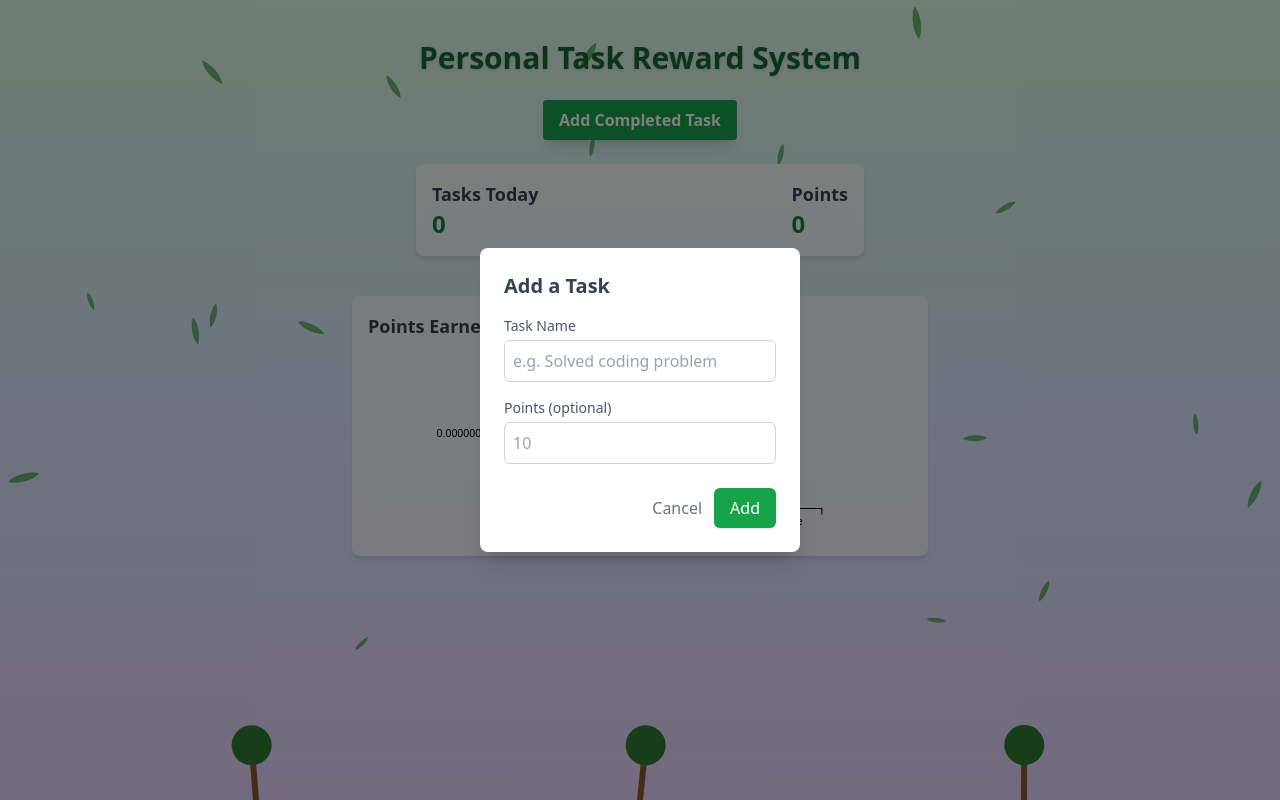
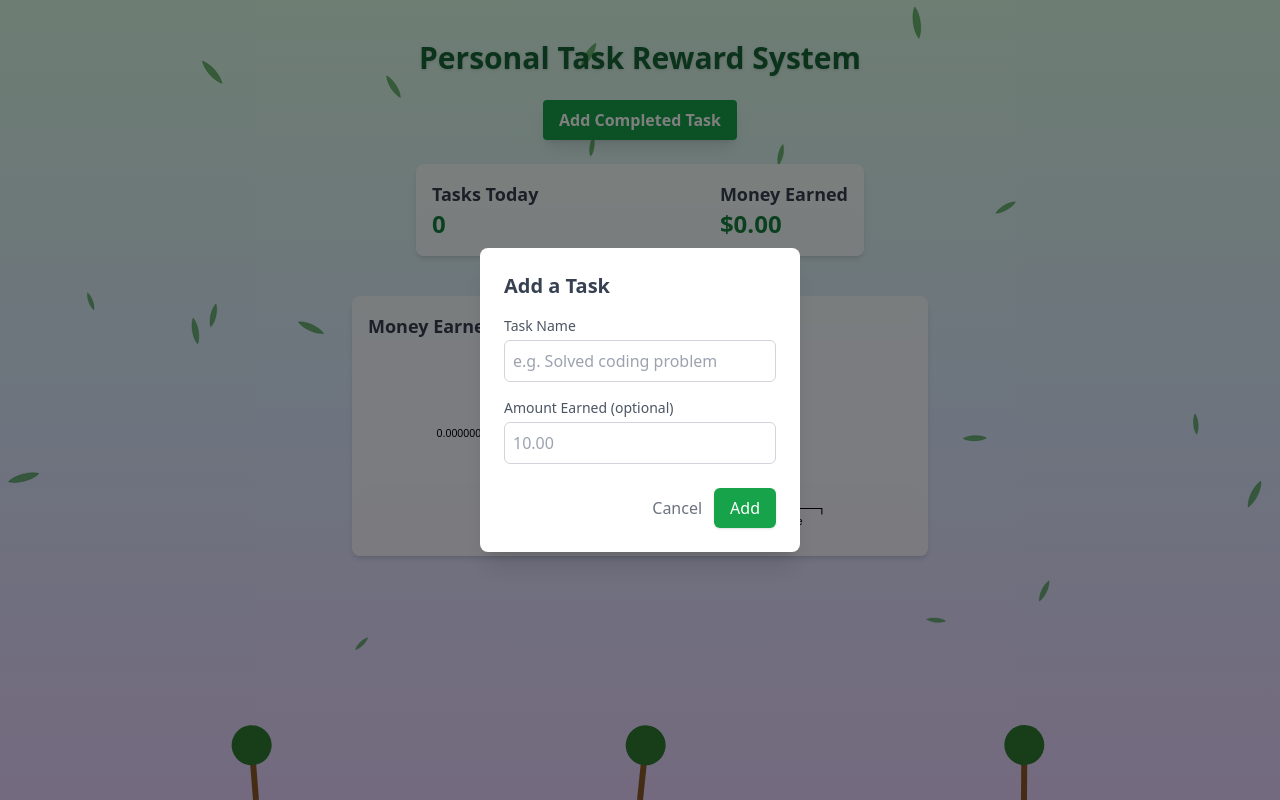
Before and after one commit to ssaket/rewards, a React (Vite) app: page / in a window 1280 px wide. Both pictures are taken after a click on the button "Add Completed Task". Built offline with nearby package versions, Linux system fonts and the light colour scheme.

Commit message:
Switch points to money

```diff
--- a/src/App.tsx
+++ b/src/App.tsx
@@ -51,12 +51,12 @@ const App: React.FC = () => {
    * updating state. Note that the timestamp is always set to the
    * current date to reflect the time of completion.
    */
-  const handleAddTask = (name: string, points?: number) => {
+  const handleAddTask = (name: string, amount?: number) => {
     const newTask: Task = {
       id: generateId(),
       name,
       timestamp: new Date(),
-      points,
+      amount,
     };
     setTasks((prev: Task[]) => [...prev, newTask]);
   };
--- a/src/components/AchievementBadge.tsx
+++ b/src/components/AchievementBadge.tsx
@@ -1,29 +1,29 @@
 import React from 'react';
 
 export interface AchievementBadgeProps {
-  /** Total points accumulated across all tasks */
-  totalPoints: number;
+  /** Total amount accumulated across all tasks */
+  totalAmount: number;
   /** Number of consecutive days with at least one task */
   streak: number;
 }
 
 /**
- * Determine which badge label to show based on the total points earned.
+ * Determine which badge label to show based on the total money earned.
  * Returns null if no badge threshold has been reached.
  */
-function getBadgeLabel(points: number): string | null {
-  if (points >= 500) return 'Gold';
-  if (points >= 200) return 'Silver';
-  if (points >= 100) return 'Bronze';
+function getBadgeLabel(amount: number): string | null {
+  if (amount >= 500) return 'Gold';
+  if (amount >= 200) return 'Silver';
+  if (amount >= 100) return 'Bronze';
   return null;
 }
 
 /**
  * AchievementBadge shows a small visual indicator of a user's progress
- * in the form of a badge for point milestones and a streak counter.
+ * in the form of a badge for earning milestones and a streak counter.
  */
-const AchievementBadge: React.FC<AchievementBadgeProps> = ({ totalPoints, streak }) => {
-  const badge = getBadgeLabel(totalPoints);
+const AchievementBadge: React.FC<AchievementBadgeProps> = ({ totalAmount, streak }) => {
+  const badge = getBadgeLabel(totalAmount);
   return (
     <div className="flex space-x-2 mt-2">
       {badge && (
--- a/src/components/AddTask.tsx
+++ b/src/components/AddTask.tsx
@@ -5,28 +5,28 @@ export interface AddTaskProps {
    * Callback invoked when the user submits a new task.
    *
    * @param name The name of the completed task.
-   * @param points Optional points awarded for the task.
+   * @param amount Optional money awarded for the task.
    */
-  onAdd: (name: string, points?: number) => void;
+  onAdd: (name: string, amount?: number) => void;
 }
 
 /**
  * AddTask renders a button that opens a modal dialog for entering the
  * description of a completed task. The modal collects the task name
- * and optional points, then passes that data back to the parent via
+ * and optional amount, then passes that data back to the parent via
  * the onAdd callback.
- */
+*/
 const AddTask: React.FC<AddTaskProps> = ({ onAdd }) => {
   const [isOpen, setIsOpen] = useState(false);
   const [taskName, setTaskName] = useState('');
-  const [points, setPoints] = useState<number | ''>('');
+  const [amount, setAmount] = useState<number | ''>('');
 
   const handleSubmit = (e: React.FormEvent<HTMLFormElement>) => {
     e.preventDefault();
     if (taskName.trim().length === 0) return;
-    onAdd(taskName.trim(), points === '' ? undefined : Number(points));
+    onAdd(taskName.trim(), amount === '' ? undefined : Number(amount));
     setTaskName('');
-    setPoints('');
+    setAmount('');
     setIsOpen(false);
   };
 
@@ -58,19 +58,20 @@ const AddTask: React.FC<AddTaskProps> = ({ onAdd }) => {
                 />
               </div>
               <div>
-                <label htmlFor="points" className="block text-sm font-medium text-gray-600 mb-1">
-                  Points (optional)
+                <label htmlFor="amount" className="block text-sm font-medium text-gray-600 mb-1">
+                  Amount Earned (optional)
                 </label>
                 <input
-                  id="points"
+                  id="amount"
                   type="number"
+                  step="0.01"
                   className="w-full border border-gray-300 rounded-md p-2 focus:outline-none focus:ring-2 focus:ring-green-400"
-                  value={points}
+                  value={amount}
                   onChange={(e: React.ChangeEvent<HTMLInputElement>) => {
                     const val = e.target.value;
-                    setPoints(val === '' ? '' : Number(val));
+                    setAmount(val === '' ? '' : Number(val));
                   }}
-                  placeholder="10"
+                  placeholder="10.00"
                 />
               </div>
               <div className="flex justify-end space-x-3 pt-2">
--- a/src/components/ProgressChart.tsx
+++ b/src/components/ProgressChart.tsx
@@ -8,7 +8,7 @@ export interface ProgressChartProps {
 }
 
 /**
- * ProgressChart renders a small bar chart showing the total points
+ * ProgressChart renders a small bar chart showing the total money
  * earned each day over the last week. It uses D3 for scales and axes
  * but is otherwise a self-contained React component.
  */
@@ -34,7 +34,7 @@ const ProgressChart: React.FC<ProgressChartProps> = ({ tasks }) => {
       const label = day.toLocaleDateString(undefined, { weekday: 'short' });
       const total = tasks
         .filter((t) => t.timestamp.toDateString() === day.toDateString())
-        .reduce((sum, t) => sum + (t.points || 0), 0);
+        .reduce((sum, t) => sum + (t.amount || 0), 0);
       return { label, total };
     });
 
@@ -82,7 +82,7 @@ const ProgressChart: React.FC<ProgressChartProps> = ({ tasks }) => {
   return (
     <div className="bg-white/70 backdrop-blur-sm rounded-lg shadow-md p-4 mt-6">
       <h2 className="text-lg font-semibold text-gray-700 mb-2">
-        Points Earned This Week
+        Money Earned This Week
       </h2>
       <svg ref={svgRef} className="w-full h-48" />
     </div>
--- a/src/components/TaskList.tsx
+++ b/src/components/TaskList.tsx
@@ -9,9 +9,9 @@ export interface TaskListProps {
 
 /**
  * TaskList renders a summary of completed tasks, including the count of
- * tasks completed today and the total number of points earned. Each
- * task entry shows the name, completion time and points earned.
- */
+ * tasks completed today and the total amount of money earned. Each
+ * task entry shows the name, completion time and amount earned.
+*/
 const TaskList: React.FC<TaskListProps> = ({ tasks }) => {
   // Get today's date boundaries to compute tasks completed today
   const startOfDay = new Date();
@@ -19,10 +19,10 @@ const TaskList: React.FC<TaskListProps> = ({ tasks }) => {
   const endOfDay = new Date();
   endOfDay.setHours(23, 59, 59, 999);
   const tasksToday = tasks.filter((task: Task) => task.timestamp >= startOfDay && task.timestamp <= endOfDay);
-  const totalPointsToday = tasksToday.reduce((sum: number, task: Task) => sum + (task.points || 0), 0);
+  const totalAmountToday = tasksToday.reduce((sum: number, task: Task) => sum + (task.amount || 0), 0);
 
-  // Total points across all tasks for badge milestones
-  const totalPoints = tasks.reduce((sum: number, task: Task) => sum + (task.points || 0), 0);
+  // Total amount across all tasks for badge milestones
+  const totalAmount = tasks.reduce((sum: number, task: Task) => sum + (task.amount || 0), 0);
 
   // Calculate the current daily streak
   const calculateStreak = (): number => {
@@ -46,11 +46,13 @@ const TaskList: React.FC<TaskListProps> = ({ tasks }) => {
           <p className="text-2xl font-bold text-green-700">{tasksToday.length}</p>
         </div>
         <div>
-          <p className="text-lg font-semibold text-gray-700">Points</p>
-          <p className="text-2xl font-bold text-green-700">{totalPointsToday}</p>
+          <p className="text-lg font-semibold text-gray-700">Money Earned</p>
+          <p className="text-2xl font-bold text-green-700">
+            {totalAmountToday.toLocaleString(undefined, { style: 'currency', currency: 'USD' })}
+          </p>
         </div>
       </div>
-      <AchievementBadge totalPoints={totalPoints} streak={streak} />
+      <AchievementBadge totalAmount={totalAmount} streak={streak} />
       <ul className="space-y-2">
         {tasks
           .slice()
@@ -69,9 +71,9 @@ const TaskList: React.FC<TaskListProps> = ({ tasks }) => {
                   })}
                 </p>
               </div>
-              {task.points !== undefined && (
+              {task.amount !== undefined && (
                 <span className="bg-green-200 text-green-800 text-sm font-semibold px-2 py-1 rounded-full">
-                  +{task.points}
+                  💰{task.amount.toLocaleString(undefined, { style: 'currency', currency: 'USD' })}
                 </span>
               )}
             </li>
```
Also changed, not shown: src/types.ts (+4 -4 lines).
